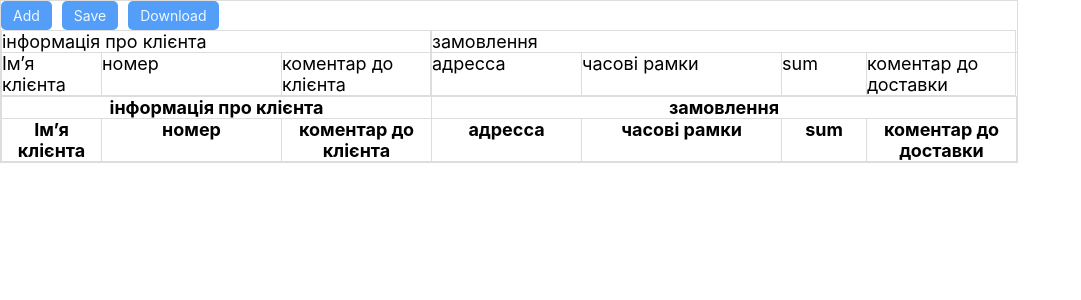
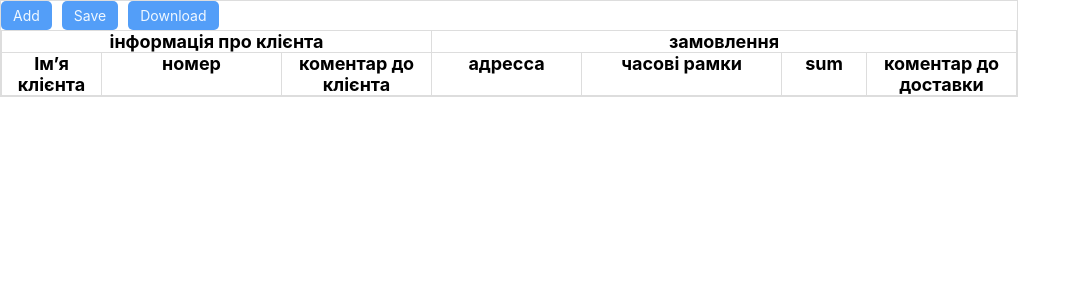
Before and after one commit to antoniooo12/table-web-react, a React (Create React App) app: page / in a window 1280 px wide. Shown: the top 300 px of the page, without its empty margins (0-1081 px from the left). Built offline with nearby package versions, Linux system fonts and the light colour scheme.

Commit message:
remove old header component

```diff
--- a/src/componets/TableWeb/TableWebProcedure.tsx
+++ b/src/componets/TableWeb/TableWebProcedure.tsx
@@ -1,7 +1,6 @@
 import cl from './TableWeb.module.scss'
 import React, {useEffect, useMemo, useState} from 'react';
 import {Shield} from "../Shield/Shield";
-import {Header} from "../Header/Header";
 import {TableWebContext} from "./TableWebContext";
 import {executeColumns} from "../../hooks/executeColumns";
 import {BottomTablePanel} from "../Panels/BottomTablePanel";
@@ -77,7 +76,6 @@ export const TableWebProcedure: React.FC<TTableWeb> = React.memo(({tableConnect}
                     >
                         {viewMode === 'table' && <BottomTablePanel/>}
 
-                        <Header/>
                         <TableHeader/>
                         <Shield shieldStructure={shield}/>
                         {viewMode === 'innerTable' && <BottomTablePanel/>}
```
